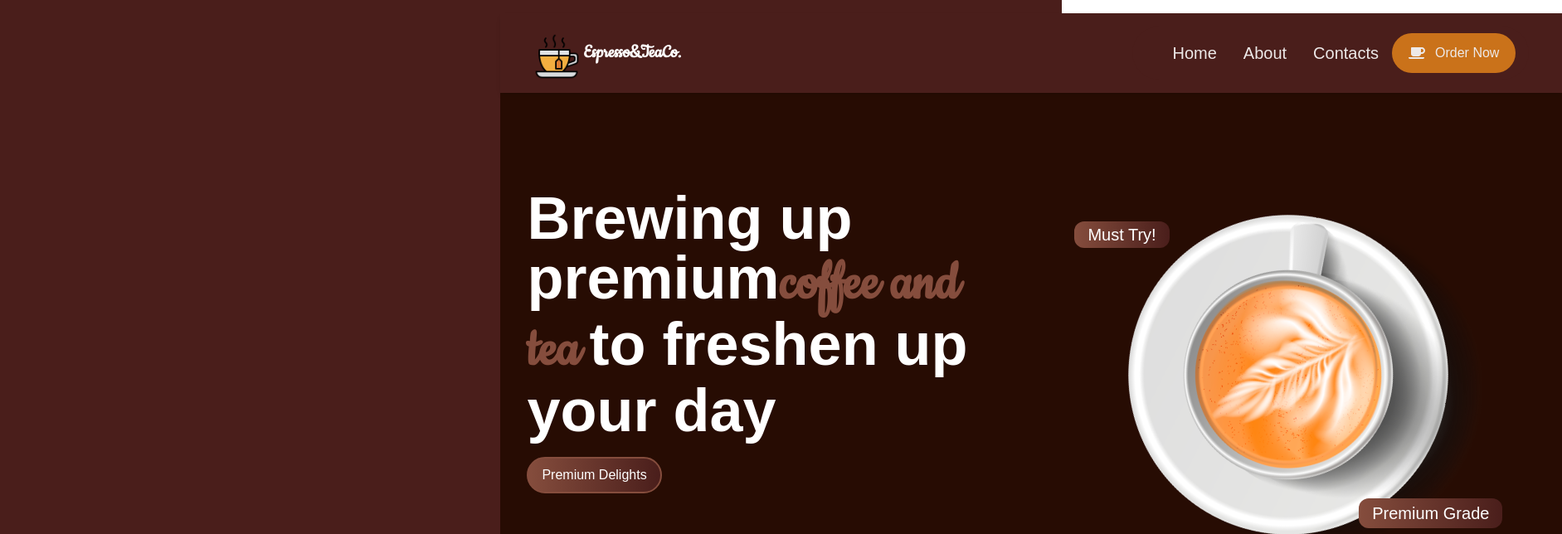
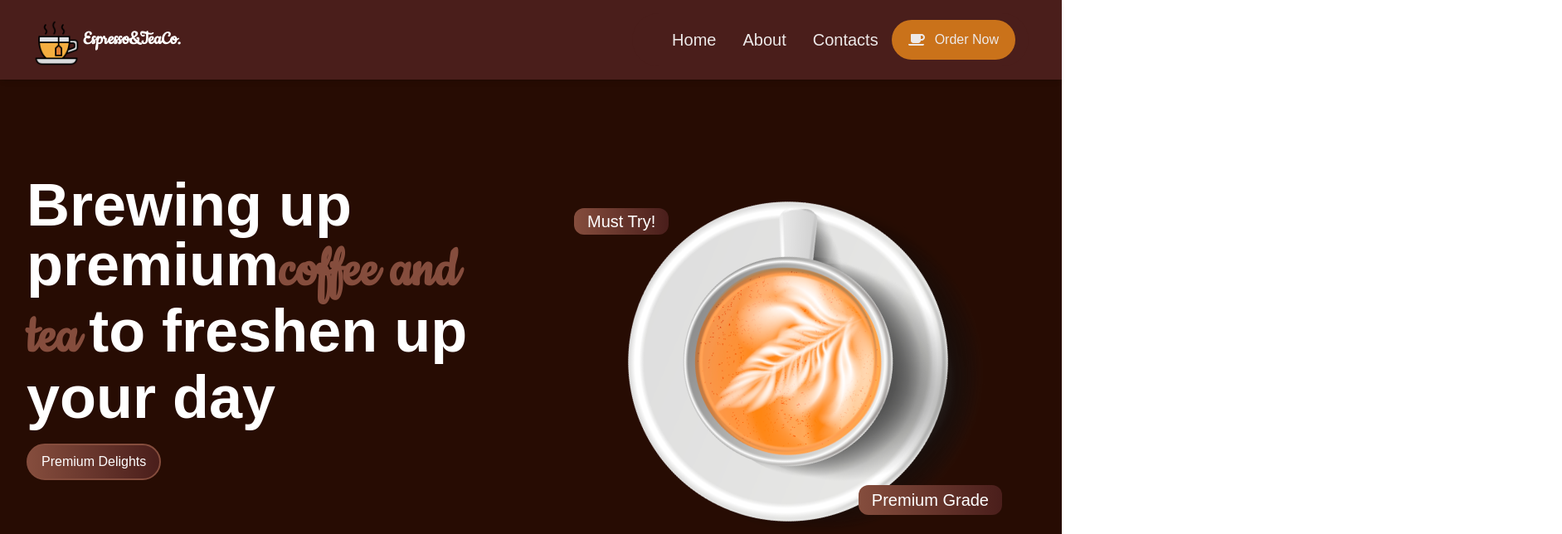
Before and after one commit to bryancastillo10/coffee-tea-website, a React (Vite) app: page /home in a window 1280 px wide. Shown: the top 644 px of the page at 83% size, 1883 px wide, since content can reach past the window. Built offline with nearby package versions, Linux system fonts and the light colour scheme.

Commit message:
routing in progress

```diff
--- a/src/App.jsx
+++ b/src/App.jsx
@@ -5,6 +5,9 @@ import "aos/dist/aos.css";
 
 //Components
 import LandingPage from "src/pages/LandingPage.jsx";
+import { Navbar, Footer} from "src/components/";
+
+import AppRoutes from "src/routes/AppRoutes.jsx";
 
 const App = () => {
   useEffect(() => {
@@ -17,7 +20,10 @@ const App = () => {
   });
   return (
     <div>
-      <LandingPage />
+      <Navbar/>
+      <LandingPage/>
+      <AppRoutes/>
+      <Footer/>
     </div>
   );
 };
--- a/src/components/Navbar.jsx
+++ b/src/components/Navbar.jsx
@@ -1,7 +1,6 @@
 /* eslint-disable no-unused-vars */
 import React, { useState } from "react";
 import { NavLink } from "react-router-dom";
-import AppRoutes from "src/routes/AppRoutes.jsx";
 
 import Logo from "src/assets/images/company_logo.png";
 import { FaCoffee } from "react-icons/fa";
@@ -51,7 +50,6 @@ const Navbar = () => {
               Order Now
             </Button>
           </ul>
-          <AppRoutes />
         </div>
       </div>
     </nav>
--- a/src/pages/LandingPage.jsx
+++ b/src/pages/LandingPage.jsx
@@ -4,13 +4,11 @@ import { Hero, Drinks, Banner, Ratings } from "src/pages/landing-page";
 const LandingPage = () => {
   return (
     <div>
-      <Navbar />
       <Hero />
       <Drinks />
       <Banner />
       <MobileAds />
       <Ratings />
-      <Footer />
     </div>
   );
 };
```
